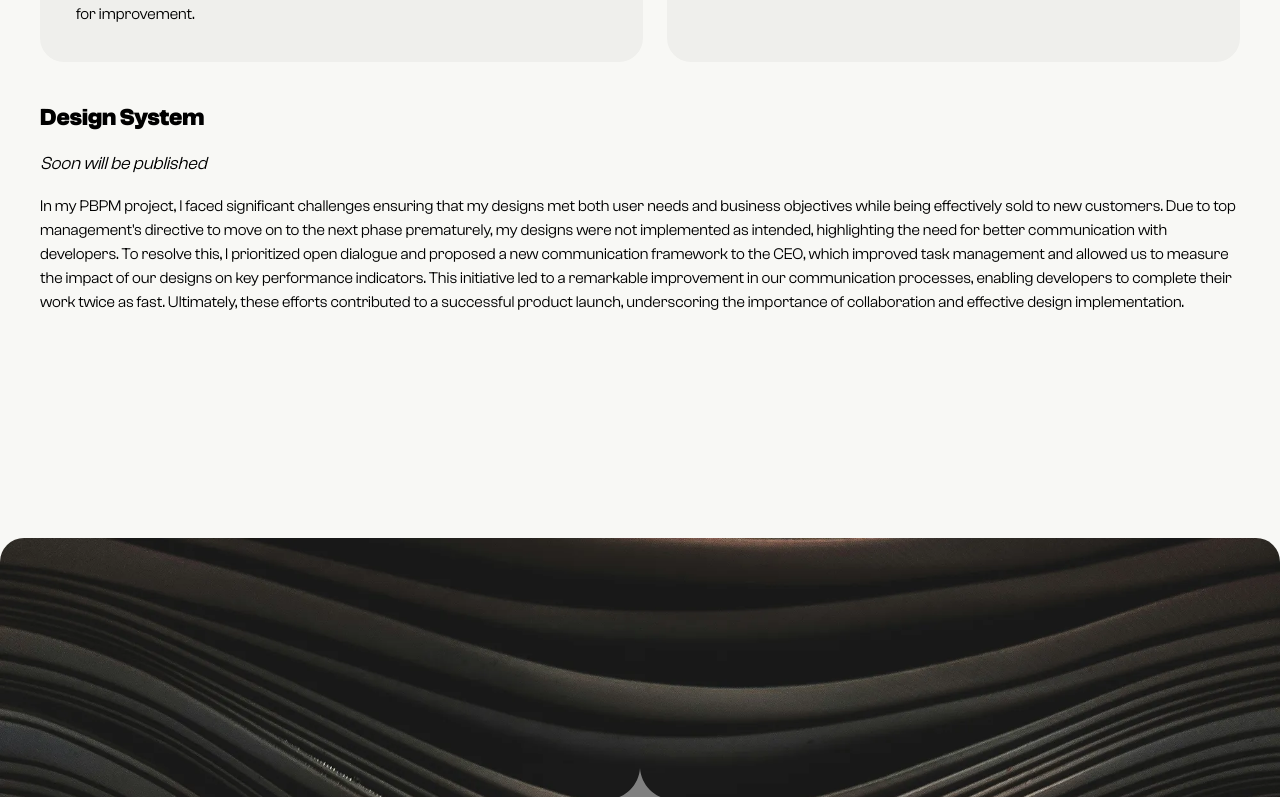
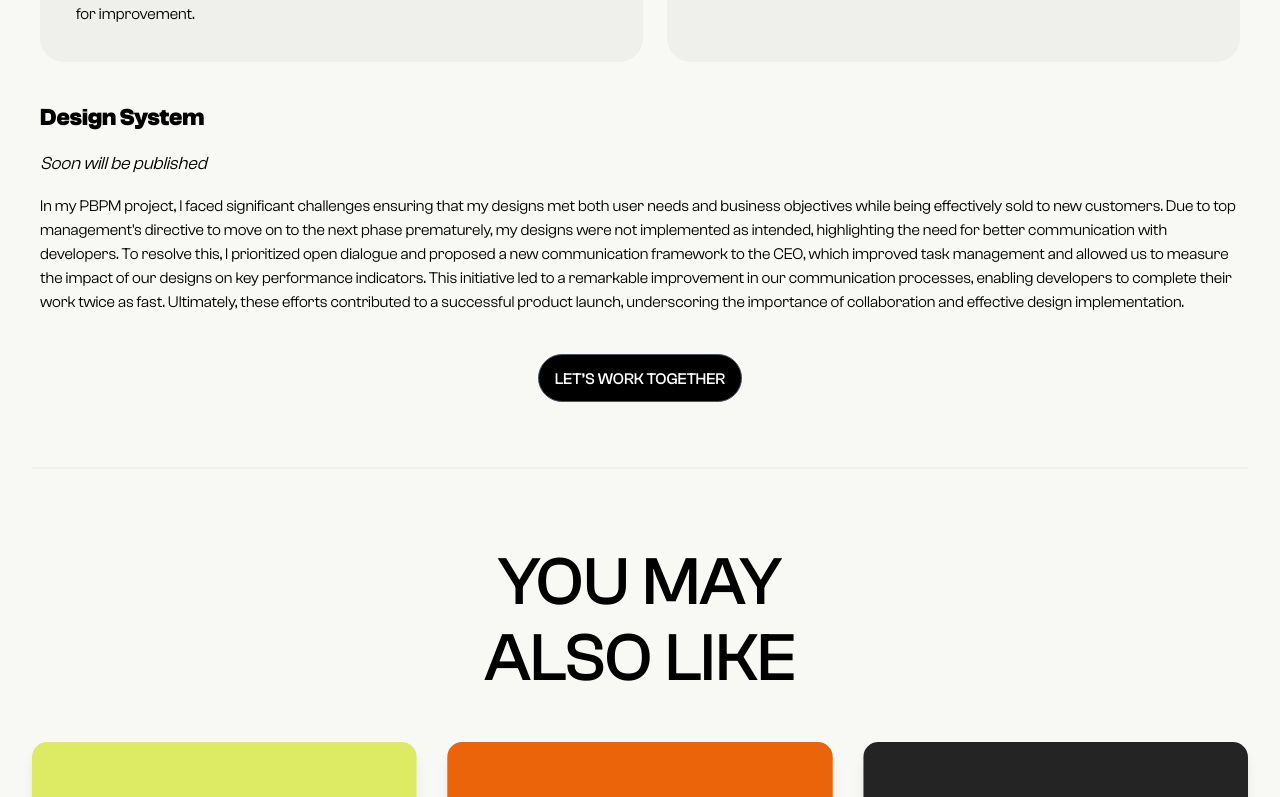
Before and after one commit to MarwanElZaher/paid-portfolio, a React (Vite) app: page /portfolio/pbpm in a window 1280 px wide. Shown: the part 11203-12000 px from the top of the page. Built offline with nearby package versions, Linux system fonts and the light colour scheme.

Commit message:
feat: added you may also like

```diff
--- a/src/components/PBPMProject.jsx
+++ b/src/components/PBPMProject.jsx
@@ -2,12 +2,16 @@ import React from "react";
 import useIntersectionObserver from '../hooks/useIntersectionObserver';
 import { AboutProject, PBPMTitle, recentProjects } from "../constants";
 import MainPBMImage from "../assets/mainPBMImage.svg"
+import NavItem from "./NavItem";
+import ProjectList from "./ProjectsList";
+import CustomButton from "./CustomButton";
 const PBPMProject = () => {
 
     const { ref: videoRef, isVisible: videoVisible } = useIntersectionObserver({
         threshold: 0.2,
     });
-
+    const { ref: projectsRef, isVisible: recentProjectsVisible } = useIntersectionObserver({ threshold: 0.2 });
+    const otherProjects = recentProjects.filter((project) => project.projectPath !== "pbpm");
     const { technologies, Challenge, Approach, aboutTheProjectDetails, secondSection, projectObjectiveDetails, stakeholderFindings, technicalFindings, additionalNotes, interviewDetails, researchData, userResearchFindings, marketResearchFindings, userPersona, informationArchitecture, siteMapContent, visualDesignContent, methedologiesContent, lessonsLearned } = recentProjects.filter((project) => project.projectPath == "pbpm")[0];
     return (
         <main>
@@ -406,7 +410,38 @@ const PBPMProject = () => {
                     <p className="text-lg italic mb-4">{lessonsLearned.publicationStatus}</p>
                     <p>{lessonsLearned.content}</p>
                 </div>
+
+                <div className='flex items-center justify-center mt-4'>
+                    <NavItem
+                        to="/contactme"
+                        classname="bg-black text-white rounded-full p-2 transition duration-300 hover:bg-gray-500 hover:scale-x-105"
+                    >
+                        Let’s work together
+                    </NavItem>
+                </div>
             </section>
+
+
+            <section className="flex flex-col justify-center items-center min-h-screen">
+                <div className={`w-full gap-8 border-t border-b border-grey-800 flex flex-col items-center py-10 md:gap-8 md:py-15 lg:py-20 lg:gap-12 transition-all duration-1000 ${recentProjectsVisible ? 'scale-75 md:scale-80 lg:scale-95' : 'scale-70 md:scale-75 lg:scale-90'}`}>
+                    <div className='flex flex-col items-center'>
+                        <p className='uppercase font-custom font-medium text-3xl px-10 m-1 md:text-5xl lg:text-7xl'>You May </p>
+                        <p className='uppercase font-custom font-medium text-3xl px-10 m-1 md:text-5xl lg:text-7xl'>Also Like</p>
+                    </div>
+                    <div ref={projectsRef} className={`w-full flex flex-col justify-center items-center gap-10 transition-all duration-1000 ${recentProjectsVisible ? 'translate-y-0 opacity-100' : 'translate-y-20 opacity-0'}`}>
+                        <ProjectList
+                            numberOfCardsToBeRendered={3}
+                            RecentProjects={otherProjects}
+                        />
+                        <CustomButton
+                            className='uppercase rounded-full bg-black text-white p-4 font-custom font-medium hover:bg-[#6e6e6b] hover:scale-110 transition-all duration-300'
+                            text="View More"
+                            to="/portfolio"
+                        />
+                    </div>
+                </div>
+            </section>
+
         </main >)
 }
 export default PBPMProject
```
